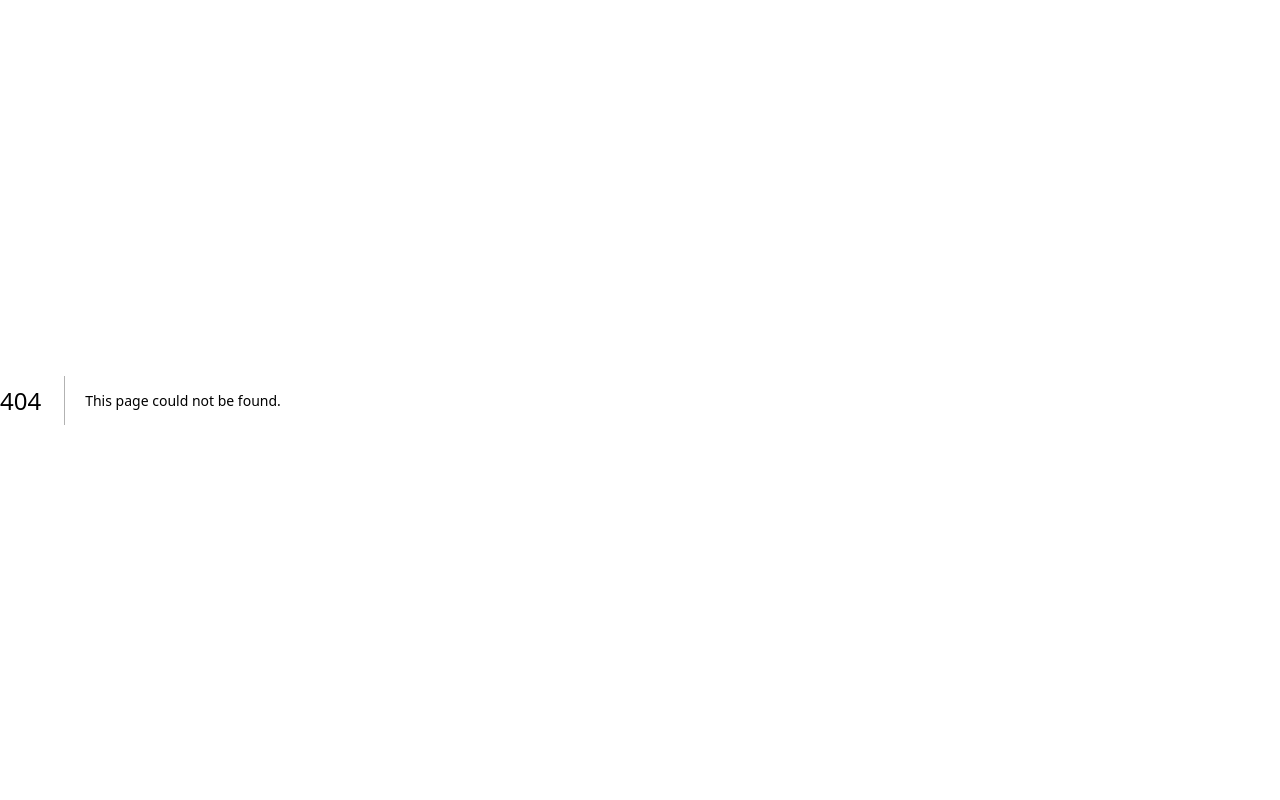
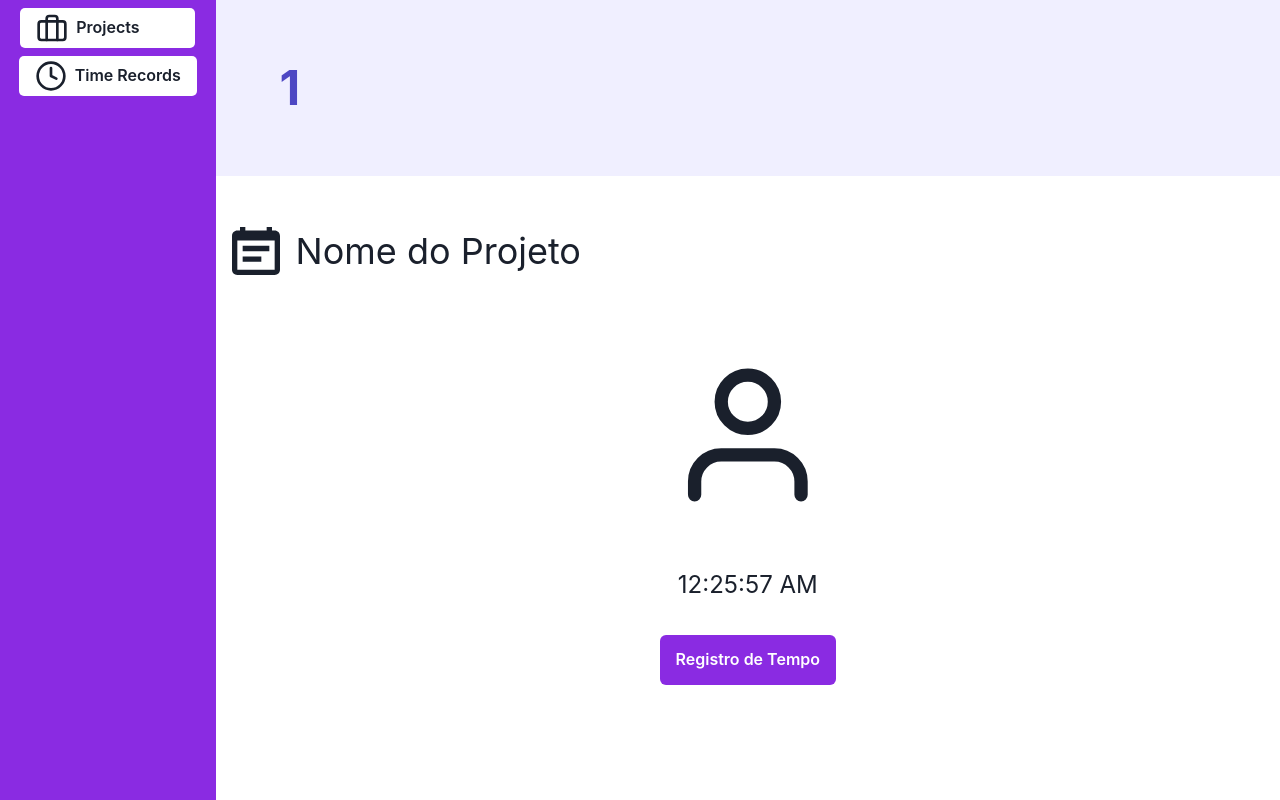
Before and after one commit to equipe01ic0045/projeto_ic0045_frontend, a Next.js app: page /main/time-records/project/register/1 in a window 1280 px wide. Before the commit this address had no page. Built offline with nearby package versions, Linux system fonts and the light colour scheme.

Commit message:
refactor:component-structure

```diff
--- a/src/app/main/time-records/project/[projectUuid]/page.tsx
+++ b/src/app/main/time-records/project/info/[projectUuid]/page.tsx
@@ -1,5 +1,5 @@
 'use client';
-import TimeRecordRow from "@/components/time-records/timeRecordsRecordsTableComponent";
+import TimeRecordRow from "@/components/time-records/timeRecordRowComponent";
 import timeRecordsProvider, { TimeRecord } from "@/providers/timeRecordsProvider";
 import { CalendarIcon, Search2Icon } from "@chakra-ui/icons";
 import { Box, Button, Flex, HStack, Heading, IconButton, Input, Spacer, Table, TableContainer, Tbody, Th, Thead, Tr } from "@chakra-ui/react";
--- /dev/null
+++ b/src/app/main/time-records/project/register/[projectUuid]/page.tsx
@@ -0,0 +1,40 @@
+'use client';
+import RecordCard from "@/components/time-records/recordCardComponent";
+import { CalendarIcon, Icon } from "@chakra-ui/icons";
+import { Box, Heading, Text } from "@chakra-ui/react";
+
+export default function Page({ params }: any) {
+
+    return (
+        <Box
+            display={"flex"}
+            flexDirection={"column"}
+            alignItems={"center"}
+            // justifyContent={"center"}
+            width={"100%"}
+            // padding={"2em"}
+            gap={"2em"}
+        >
+
+            <Box backgroundColor="#F0EFFF" w="100%" noOfLines={1} padding="4em" fontWeight="light">
+                <Heading textColor="#4D47C3" as="h1" size="2xl" >{params.projectUuid}</Heading>
+            </Box>
+            <Box
+            display={"flex"}
+            flexDirection={"row"}
+            gap={"1em"}
+            alignItems={"center"}
+            justifyContent={"start"}
+            width={"100%"}
+            padding={"1em"}
+            >
+                <CalendarIcon boxSize={12} />
+                <Text fontSize={"4xl"}>
+                    Nome do Projeto
+                </Text>
+            </Box>
+            <RecordCard />
+
+        </Box>
+    )
+}
--- a/src/components/global/sideMenuComponent.tsx
+++ b/src/components/global/sideMenuComponent.tsx
@@ -51,7 +51,8 @@ export default function SideMenuComponent() {
                         <Icon
                         width={"2em"}
                         height={"2em"}
-                         as={item.icon} />
+                         as={item.icon}
+                         />
                         {item.name}
                     </Button>
                 </Link>
--- a/src/components/login/loginComponent.tsx
+++ b/src/components/login/loginComponent.tsx
@@ -26,15 +26,16 @@ export default function LoginComponent() {
 
         if(user.email == 'fake@mail.com' && user.password == '123456'){
             console.log('user authenticated')
-            router.push('main')
+            router.push('main/projects')
         }
         else {
             toast({
-                title: 'login failed',
+                title: 'login falhou',
                 description: "",
                 status: 'error',
                 duration: 3000,
                 isClosable: true,
+                position: "top-right"
               })
         }
 
--- a/src/components/projects/projectsTableComponent.tsx
+++ b/src/components/projects/projectsTableComponent.tsx
@@ -11,11 +11,13 @@ import {
     TableContainer,
     Button,
 } from '@chakra-ui/react'
+import { Icon } from "@chakra-ui/react";
+import { FiUser } from 'react-icons/fi';
 
 export default function ProjectsTableComponent({ projectList }: any) {
     return (
         <TableContainer
-        width={"100%"}
+            width={"100%"}
         >
             <Table
                 variant='simple'
@@ -36,7 +38,18 @@ export default function ProjectsTableComponent({ projectList }: any) {
                                 <Td><Button>{project.projectName}</Button></Td>
                                 <Td>{project.manager}</Td>
                                 <Td>{project.company}</Td>
-                                <Td><Button>{project.users}</Button></Td>
+                                <Td><Button
+                                width={"auto"}
+                                minWidth={"100px"}
+                                display="flex"
+                                flexDirection={"row"}
+                                alignItems={"center"}
+                                justifyContent={"space-between"}
+                                >{project.users}<Icon
+                                    width={"2em"}
+                                    height={"2em"}
+                                    as={FiUser}
+                                /></Button></Td>
                             </Tr>
                         )
                     })}
--- a/src/components/registration/registrationComponent.tsx
+++ b/src/components/registration/registrationComponent.tsx
@@ -2,12 +2,10 @@
 import UserService from "@/services/userService";
 import { Box, Button, Text, Input, useToast } from "@chakra-ui/react";
 import Link from "next/link";
-import { useRouter } from "next/navigation";
 import React, { useState } from "react";
 
 export default function RegistrationComponent() {
     const toast = useToast()
-    const router = useRouter()
     const [newUser, setNewUser] = useState(
         {
             email: '',
@@ -33,6 +31,7 @@ export default function RegistrationComponent() {
                 status: 'success',
                 duration: 3000,
                 isClosable: true,
+                position: "top-right"
               })
         }
         if(newUser.email != newUser.confirmEmail || newUser.password != newUser.confirmPassword){
@@ -42,6 +41,7 @@ export default function RegistrationComponent() {
                 status: 'error',
                 duration: 3000,
                 isClosable: true,
+                position: "top-right"
               })
         }
 
--- a/src/components/time-records/clockComponent.tsx
+++ b/src/components/time-records/clockComponent.tsx
@@ -24,7 +24,7 @@ export default function Clock(props: any) {
     return (
         <Box>
             <Text
-                textColor={"white"}
+                // textColor={"white"}
                 fontSize={"2xl"}
             >
                 {date ?? ""}
--- a/src/components/time-records/recordCardComponent.tsx
+++ b/src/components/time-records/recordCardComponent.tsx
@@ -1,14 +1,33 @@
 'use client';
 
-import { Button, Box, Text } from "@chakra-ui/react";
+import { Button, Box, Text, useToast } from "@chakra-ui/react";
 import Clock from "./clockComponent";
 import { useState } from "react";
+import { Icon } from "@chakra-ui/react";
+import { FiUser } from 'react-icons/fi';
 
 export default function RecordCard() {
 
-    const [newRecord, setRecord] = useState("")
+
+    const toast = useToast();
+
+    const [newRecord, setRecord] = useState<any>({
+        time:'',
+        date:''
+    })
     function newRecordHandler() {
-        setRecord(new Date().toLocaleTimeString())
+        setRecord({
+            time : new Date().toLocaleTimeString(),
+            date: new Date().toLocaleDateString()
+        })
+        toast({
+            title: 'registro de horario efetuado',
+            description: "",
+            status: 'success',
+            duration: 3000,
+            isClosable: true,
+            position: "top-right"
+          })
     }
 
     return (
@@ -19,24 +38,26 @@ export default function RecordCard() {
             justifyContent={"center"}
             width={"30%"}
             height={"50%"}
-            background={"blueviolet"}
+            // background={"blueviolet"}
             borderRadius={"1em"}
             gap={"2em"}
         >
-            <Box
-                borderRadius={"50%"}
-                background={"white"}
-                width={"100px"}
-                height={"100px"}
+            <Icon
+            as={FiUser}
+            width={"50%"}
+            height={"50%"}
+            />
+            <Clock />
+            <Button
+            onClick={newRecordHandler}
+            minHeight={"50px"}
+            background={"blueviolet"}
+            color={"white"}
             >
-
-            </Box>
-            <Clock />
-            <Button onClick={newRecordHandler}>
-                Record Time
+                Registro de Tempo
             </Button>
-            <Text fontSize={"xl"}>
-                {newRecord ?? ""}
+            <Text fontSize={"md"}>
+                {newRecord.time ? newRecord.time + "  " + newRecord.date  : ""}
             </Text>
         </Box>
     );
--- a/src/components/time-records/timeRecordsProjectsTableComponent.tsx
+++ b/src/components/time-records/timeRecordsProjectsTableComponent.tsx
@@ -1,13 +1,15 @@
 'use client';
-
+import { Icon } from "@chakra-ui/react";
+import { FiClock } from 'react-icons/fi';
+import { FiFileText } from 'react-icons/fi';
 import { Button, Table, TableCaption, TableContainer, Tbody, Td, Th, Thead, Tr } from "@chakra-ui/react";
 import Link from "next/link";
 
-export default function TimeRecordsProjectsTable({projectList}:any){
+export default function TimeRecordsProjectsTable({ projectList }: any) {
 
     return (
         <TableContainer
-        width={"100%"}
+            width={"100%"}
         >
             <Table
                 variant='simple'
@@ -18,8 +20,8 @@ export default function TimeRecordsProjectsTable({projectList}:any){
                         <Th textColor={"white"}>PROJECT NAME</Th>
                         <Th textColor={"white"}>MANAGER</Th>
                         <Th textColor={"white"}>COMPANY</Th>
+                        <Th textColor={"white"}>TIME RECORD</Th>
                         <Th textColor={"white"}>INFO</Th>
-                        <Th textColor={"white"}>RECORD TIME</Th>
                     </Tr>
                 </Thead>
                 <Tbody>
@@ -29,8 +31,20 @@ export default function TimeRecordsProjectsTable({projectList}:any){
                                 <Td><Button>{project.projectName}</Button></Td>
                                 <Td>{project.manager}</Td>
                                 <Td>{project.company}</Td>
-                                <Td><Button>info</Button></Td>
-                                <Td><Link href={`time-records/project/${project.id}`}><Button>record time</Button></Link></Td>
+                                <Td>
+                                    <Link href={`time-records/project/register/${project.id}`}>
+                                        <Button>
+                                            <Icon width={"2em"} height={"2em"} as={FiClock} />
+                                        </Button>
+                                    </Link>
+                                </Td>
+                                <Td>
+                                    <Link href={`time-records/project/info/${project.id}`}>
+                                        <Button>
+                                            <Icon width={"2em"} height={"2em"} as={FiFileText} />
+                                        </Button>
+                                    </Link>
+                                </Td>
                             </Tr>
                         )
                     })}
```
Also changed, not shown: src/components/time-records/timeRecordRowComponent.tsx (renamed from src/components/time-records/timeRecordsRecordsTableComponent.tsx).
